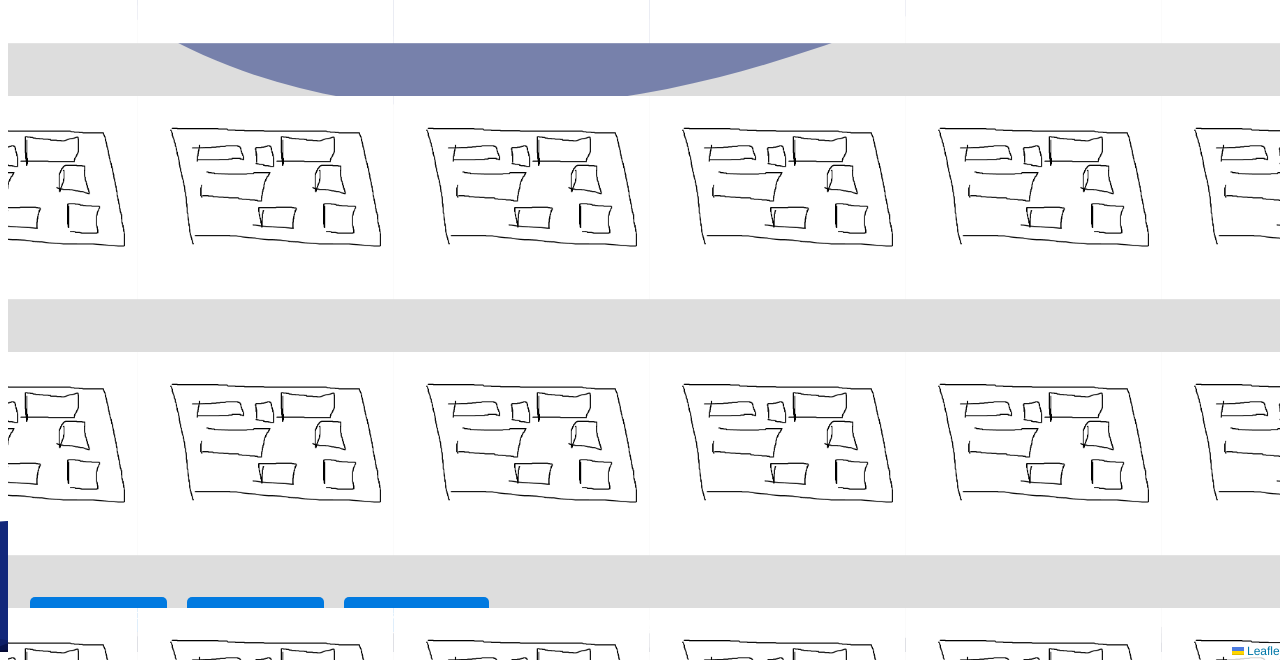
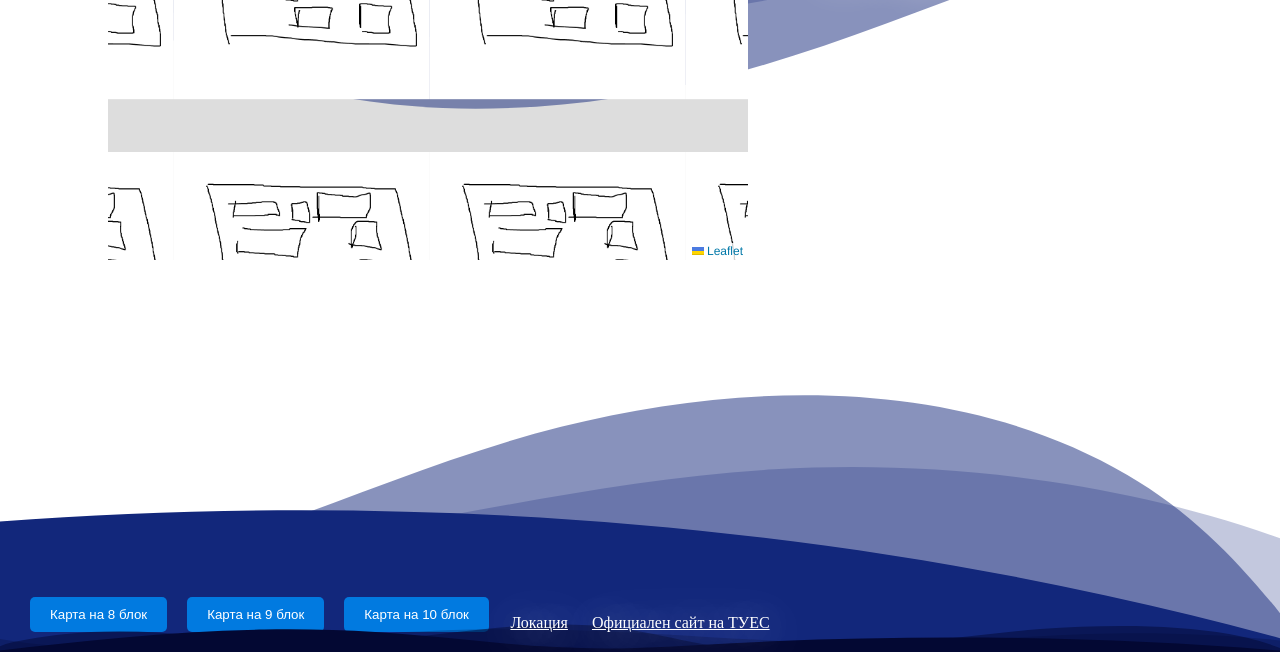
Before and after one commit to retr0-debug/MladiBogatiTuesari, a plain HTML site: page index.html in a window 1280 px wide. Shown: the part 148-816 px from the top of the page. Drawn offline with nearby package versions, Linux system fonts and the light colour scheme.

Commit message:
seperated js into another file

```diff
--- a/index.html
+++ b/index.html
@@ -63,14 +63,6 @@
     </div>
 </body>
 
-<script>
-    var map = L.map('map', {
-      minZoom: 1,
-      maxZoom: 5,
-    }).setView([51.505, -0.09], 13);
-
-      var osm = L.tileLayer('proekthacktues.png');
-      osm.addTo(map);
-  </script>
+<script src="script1.js"></script>
 
 </html>
--- a/main.css
+++ b/main.css
@@ -160,6 +160,7 @@ input[type="submit"]:hover {
 }
 
 #map {
-    height: 100vh;
-    width: 100vw;
+    height: 50vh;
+    width: 50vw;
+    margin-left: 100px;
 }
--- /dev/null
+++ b/script1.js
@@ -0,0 +1,7 @@
+var map = L.map('map', {
+    minZoom: 1,
+    maxZoom: 5,
+  }).setView([51.505, -0.09], 13);
+
+    var osm = L.tileLayer('proekthacktues.png');
+    osm.addTo(map);
```
